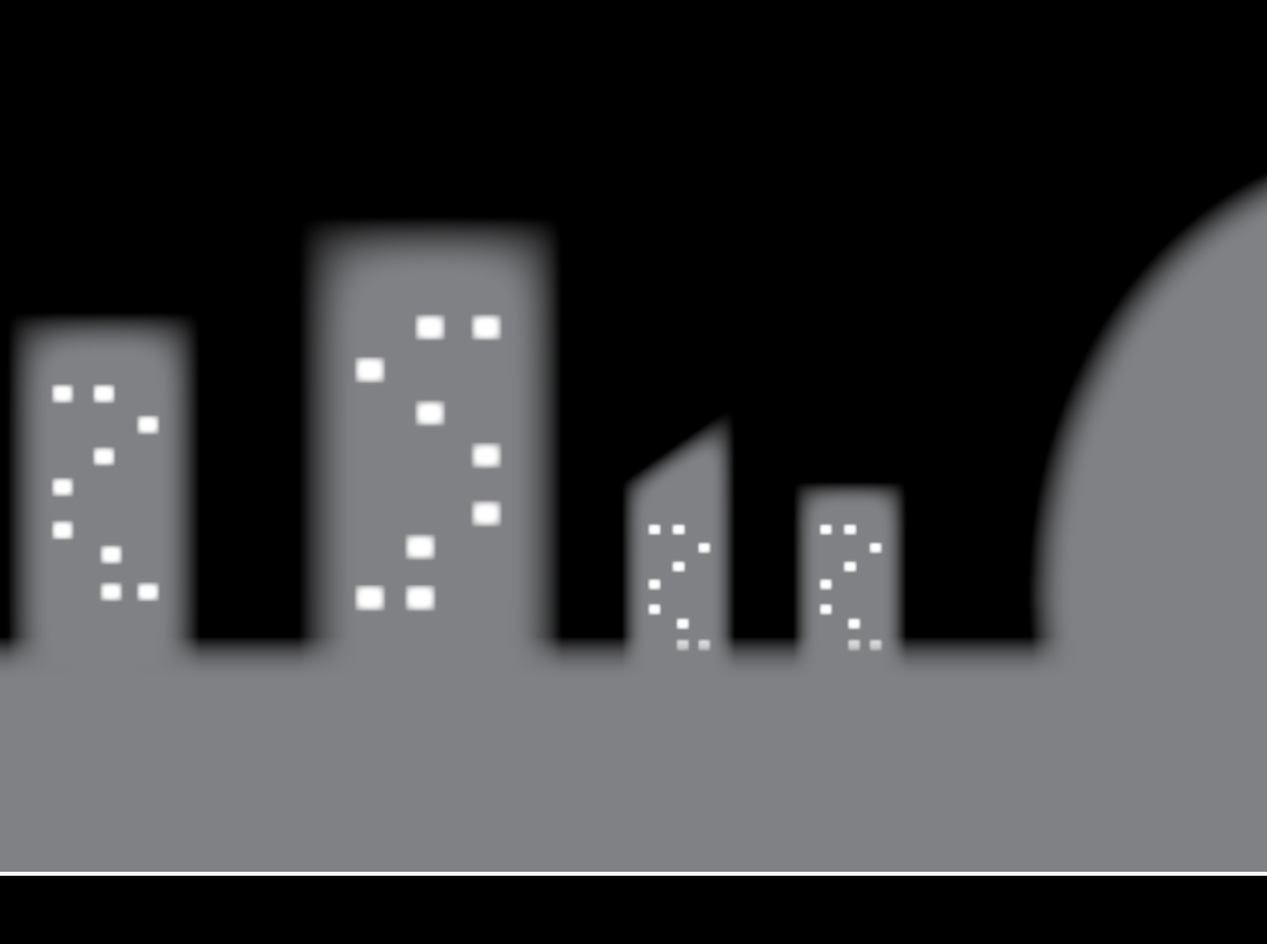
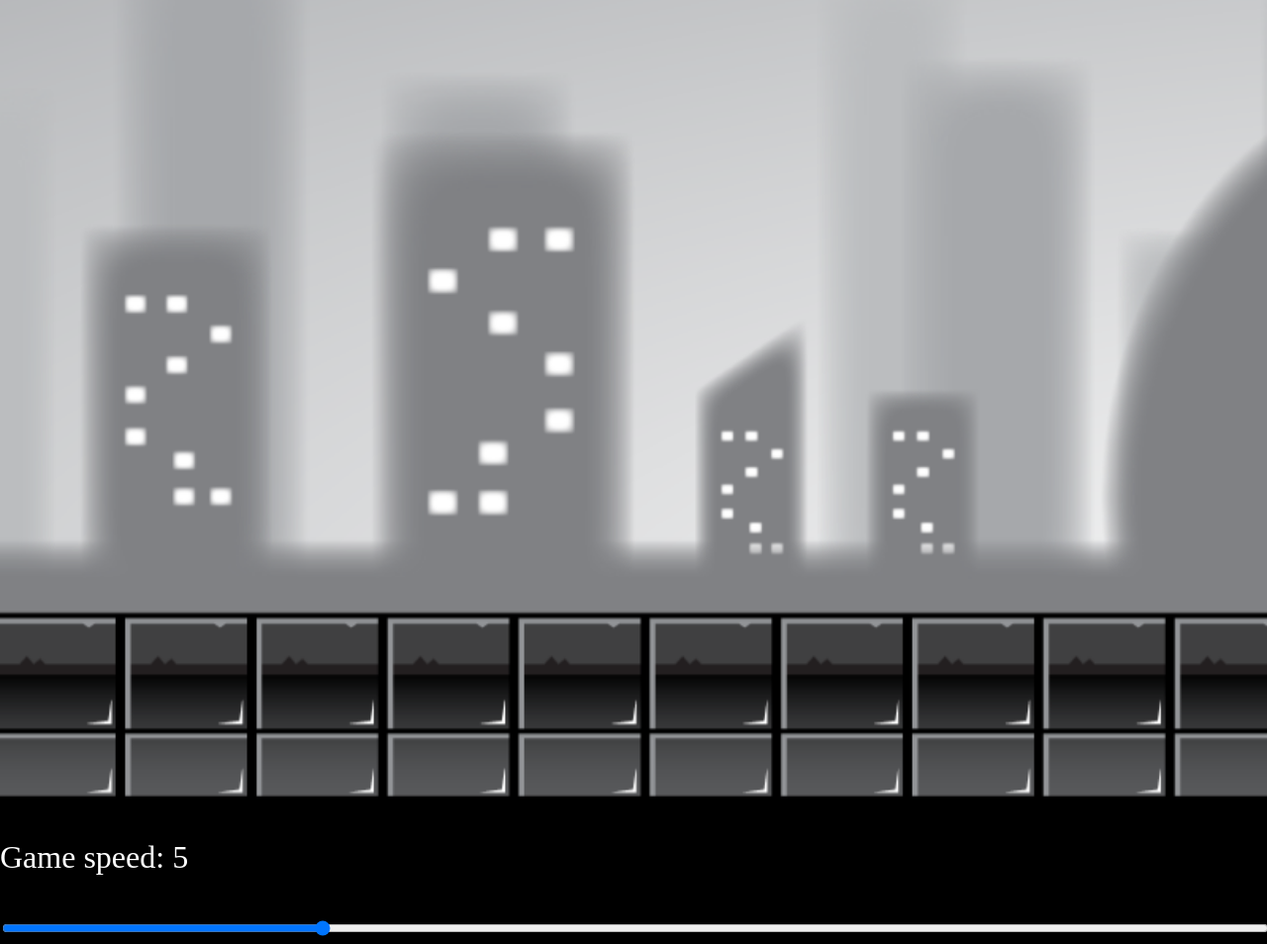
Before and after one commit to Belyayev/JS-Game02, a plain HTML site: page index.html in a window 1280 px wide. Shown: the part 79-1033 px from the top of the page at 99% size. Before the commit the page ends 964 px from the top, so only its background shows below. Drawn offline with Linux system fonts and the light colour scheme; animation ran at ten frames a second.

Commit message:
added speed controller

```diff
--- a/index.html
+++ b/index.html
@@ -9,7 +9,18 @@
   </head>
   <body>
     <h1 style="color: white">Sprite Animations</h1>
-    <canvas id="canvas1"></canvas>
+    <div id="container">
+      <canvas id="canvas1"></canvas>
+      <p>Game speed: <span id="showGameSpeed"></span></p>
+      <input
+        type="range"
+        min="0"
+        max="20"
+        value="5"
+        class="slider"
+        id="slider"
+      />
+    </div>
 
     <script src="script.js"></script>
   </body>
--- a/script.js
+++ b/script.js
@@ -15,17 +15,57 @@ backgroundLayer4.src = "layer-4.png";
 const backgroundLayer5 = new Image();
 backgroundLayer5.src = "layer-5.png";
 
-let x = 0;
-let x2 = 2400;
+class Layer {
+  constructor(image, speedModifier) {
+    this.x = 0;
+    this.y = 0;
+    this.width = 2400;
+    this.height = 700;
+    this.x2 = this.width;
+    this.image = image;
+    this.speedModifier = speedModifier;
+    this.speed = gameSpeed * this.speedModifier;
+  }
+  update() {
+    this.speed = gameSpeed * this.speedModifier;
+    if (this.x <= -this.width) {
+      this.x = this.width + this.x2 - this.speed;
+    }
+    if (this.x2 <= -this.width) {
+      this.x2 = this.width + this.x - this.speed;
+    }
+    this.x = Math.floor(this.x - this.speed);
+    this.x2 = Math.floor(this.x2 - this.speed);
+  }
+  draw() {
+    ctx.drawImage(this.image, this.x, this.y, this.width, this.height);
+    ctx.drawImage(this.image, this.x2, this.y, this.width, this.height);
+  }
+}
+
+const layer1 = new Layer(backgroundLayer1, 0.2);
+const layer2 = new Layer(backgroundLayer2, 0.4);
+const layer3 = new Layer(backgroundLayer3, 0.6);
+const layer4 = new Layer(backgroundLayer4, 0.8);
+const layer5 = new Layer(backgroundLayer5, 1);
+
+const slider = document.getElementById("slider");
+slider.value = gameSpeed;
+const showGameSpeed = document.getElementById("showGameSpeed");
+showGameSpeed.innerHTML = gameSpeed;
+slider.addEventListener("change", function (e) {
+  gameSpeed = e.target.value;
+  showGameSpeed.innerHTML = gameSpeed;
+});
+
+const gameObjects = [layer1, layer2, layer3, layer4, layer5];
 
 function animate() {
   ctx.clearRect(0, 0, CANVAS_WIDTH, CANVAS_HEIGHT);
-  ctx.drawImage(backgroundLayer4, x, 0);
-  ctx.drawImage(backgroundLayer4, x2, 0);
-  if (x < -2400) x = 2400 + x2 - gameSpeed;
-  else x -= gameSpeed;
-  if (x2 < -2400) x2 = 2400 + x - gameSpeed;
-  else x2 -= gameSpeed;
+  gameObjects.forEach((object) => {
+    object.update();
+    object.draw();
+  });
   requestAnimationFrame(animate);
 }
 
--- a/styles.css
+++ b/styles.css
@@ -2,12 +2,25 @@ body {
   background: black;
 }
 
-#canvas1 {
-  border: 0.3rem solid white;
+#container {
   position: absolute;
+  width: 80rem;
+  transform: translate(-50%, -50%);
   top: 50%;
   left: 50%;
-  transform: translate(-50%, -50%);
+  font-size: 2rem;
+}
+
+#canvas1 {
+  position: relative;
   width: 80rem;
   height: 70rem;
 }
+
+#slider {
+  width: 100%;
+}
+
+p {
+  color: white;
+}
```
